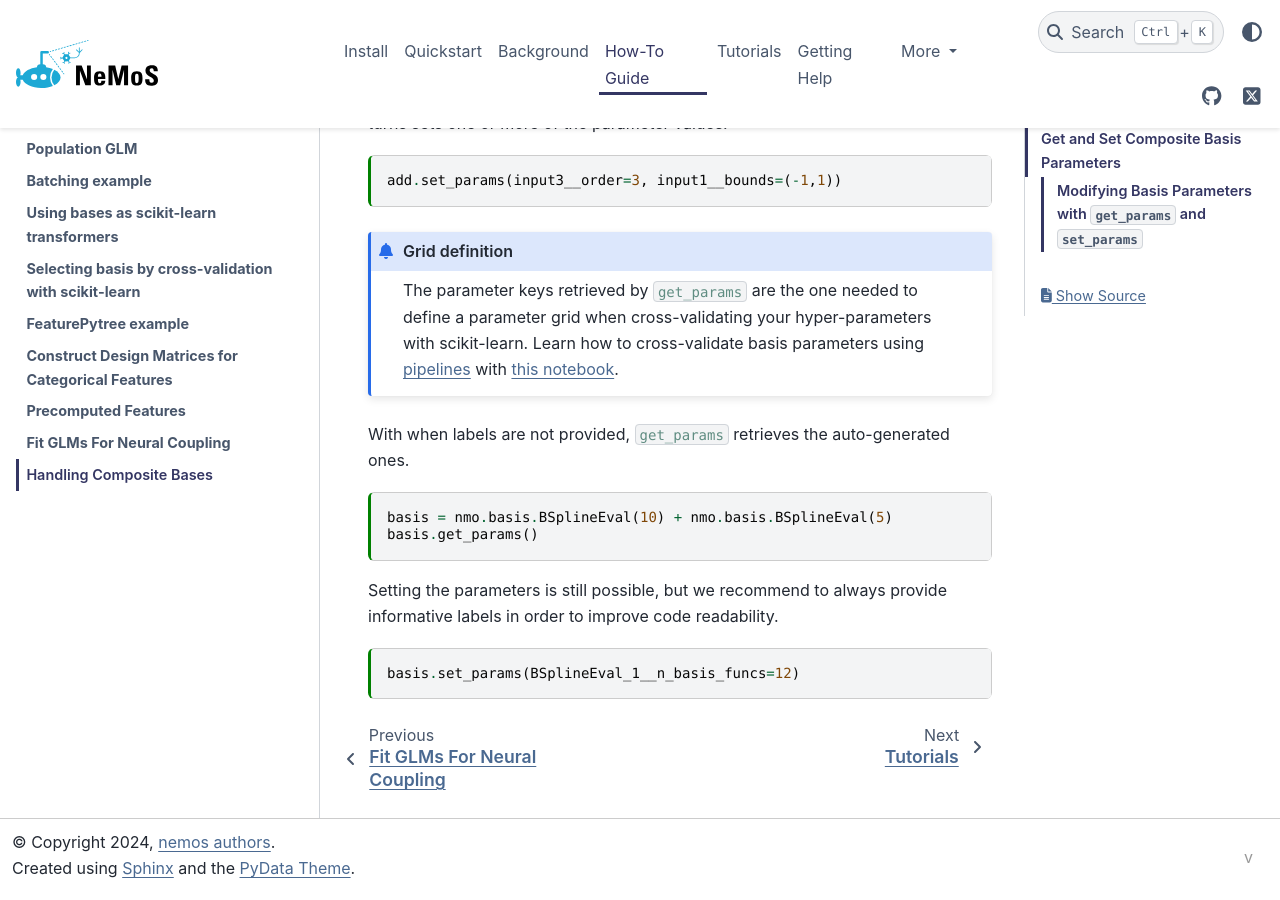
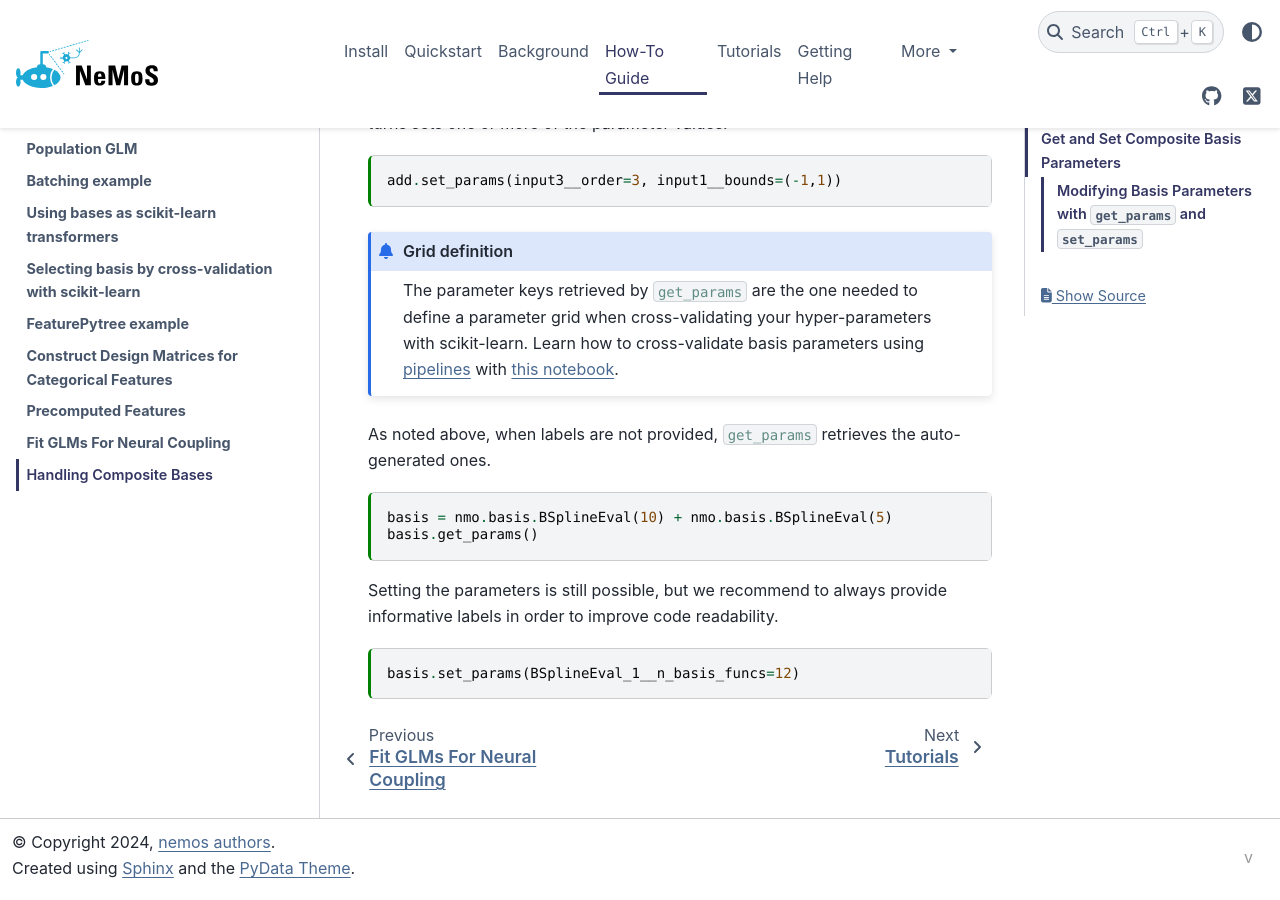
Before and after one commit to flatironinstitute/nemos, a Sphinx documentation site: the page built from docs/how_to_guide/handling_composite_bases.md, in a window 1280 px wide and 900 px high, scrolled down 2976 px. Built offline with Sphinx 7.4.7 and the PyData theme 0.15.4, drawn with Linux system fonts in a browser that asks for light colours.

Commit message:
Update docs/how_to_guide/handling_composite_bases.md
Co-authored-by: William F. Broderick <billbrod@gmail.com>

````diff
--- a/docs/how_to_guide/handling_composite_bases.md
+++ b/docs/how_to_guide/handling_composite_bases.md
@@ -140,7 +140,7 @@
 :::
 
 
-With when labels are not provided, `get_params` retrieves the auto-generated ones.
+As noted above, when labels are not provided, `get_params` retrieves the auto-generated ones.
 
 ```{code-cell} ipython3
 basis = nmo.basis.BSplineEval(10) + nmo.basis.BSplineEval(5)
````
